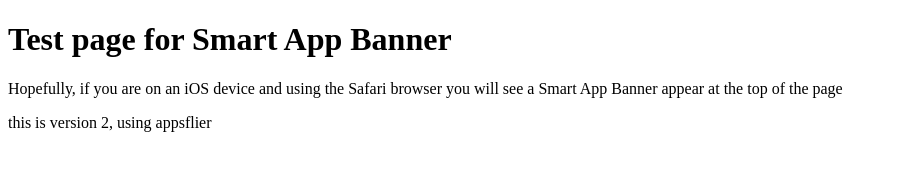
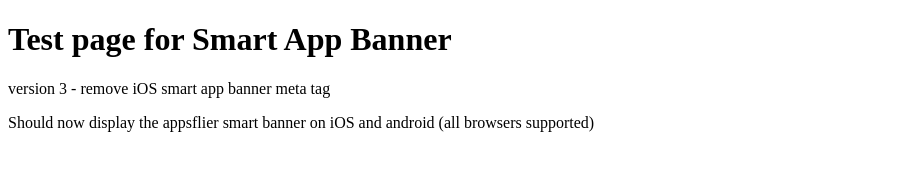
Before and after one commit to chris-cazaly-coop/test-smart-app-banner, a plain HTML site: page index.html in a window 1280 px wide. Shown: the whole page, without its empty margins (0-897 px from the left). Drawn offline with Linux system fonts and the light colour scheme.

Commit message:
Remove iOS smart app banner meta tag and update content

```diff
--- a/index.html
+++ b/index.html
@@ -8,12 +8,12 @@
     <meta charset="UTF-8">
     <meta name="viewport" content="width=device-width, initial-scale=1.0">
     <title>Test Smart App Banner</title>
-    <meta name="apple-itunes-app" content="app-id=1473611046">
-    <meta name="theme-color" content="#00B1E7">
+    <!-- <meta name="apple-itunes-app" content="app-id=1473611046">
+    <meta name="theme-color" content="#00B1E7"> -->
 </head>
 <body>
     <h1>Test page for Smart App Banner</h1>
-    <p>Hopefully, if you are on an iOS device and using the Safari browser you will see a Smart App Banner appear at the top of the page</p>
-    <p>this is version 2, using appsflier</p>
+    <p>version 3 - remove iOS smart app banner meta tag</p>
+    <p>Should now display the appsflier smart banner on iOS and android (all browsers supported)</p>
 </body>
 </html>
```
